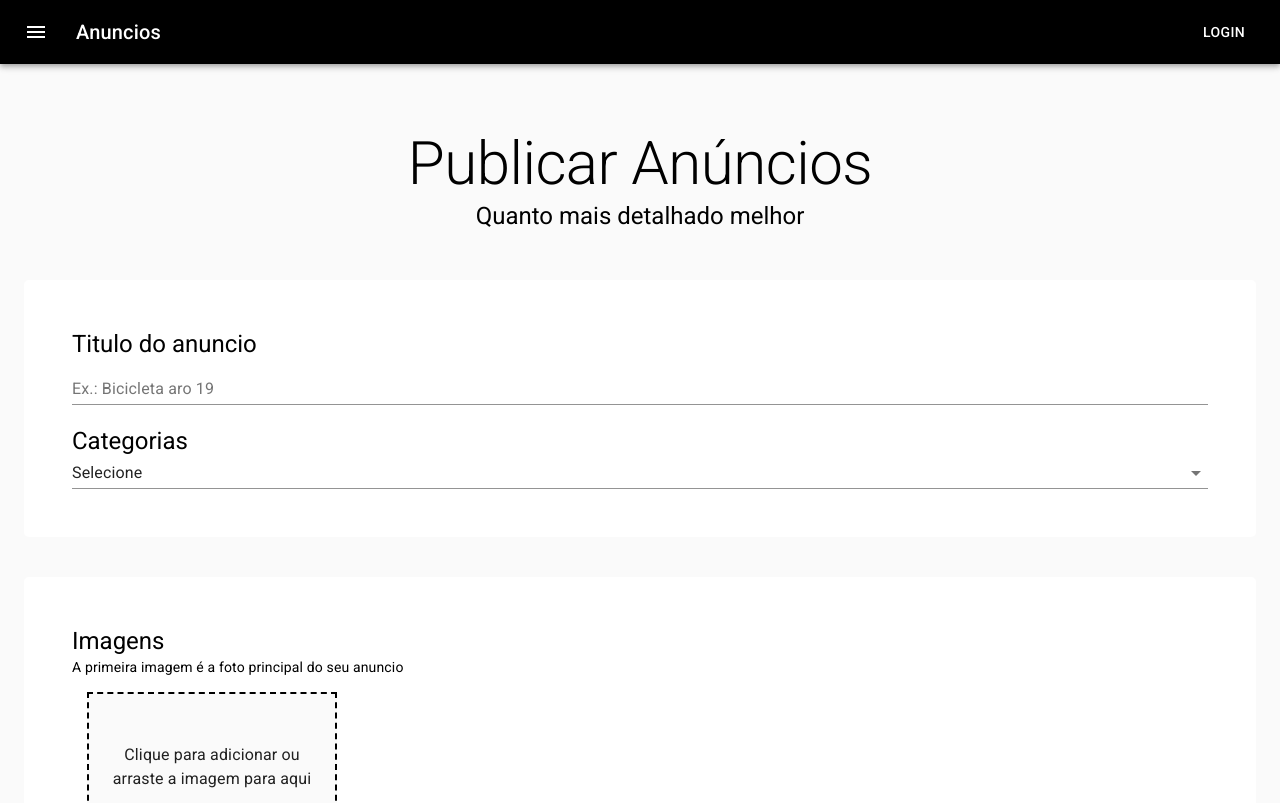
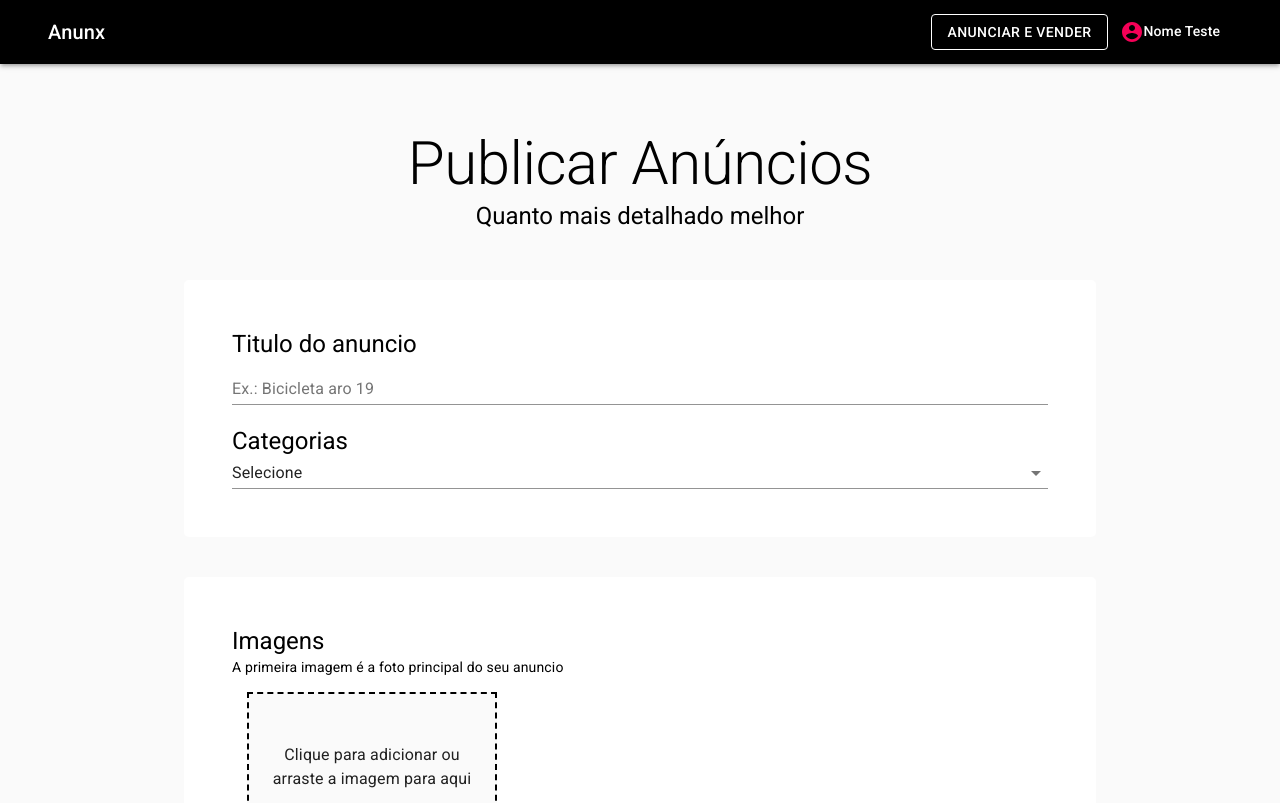
Before and after one commit to Mateustv/central-de-vendas-tipo-olx, a Next.js app: page /user/publish in a window 1280 px wide. Shown: the top 803 px of the page. Built offline with nearby package versions, Linux system fonts and the light colour scheme.

Commit message:
terminando de criar a pagina principal

```diff
--- a/pages/index.jsx
+++ b/pages/index.jsx
@@ -34,7 +34,7 @@ const Home = () => {
   return (
     <TemplateDefault>
       {/* TITULO PRINCIPAL */}
-      <Container maxWidth="sm" className={style.boxContainer}>
+      <Container maxWidth="lg" className={style.boxContainer}>
         <Typography component="h1" variant="h2" color="textPrimary">
           O que deseja encontrar ?
         </Typography>
@@ -49,7 +49,7 @@ const Home = () => {
         </Paper>
       </Container>
       {/* DESTAQUES */}
-      <Container maxWidth="sm" className={style.boxContainer}>
+      <Container maxWidth="md" className={style.boxContainer}>
         <Typography component="h2" variant="h3" color="textPrimary">
           Destaques
         </Typography>
--- a/pages/user/publish.jsx
+++ b/pages/user/publish.jsx
@@ -136,7 +136,7 @@ export default function Publish() {
                 </Box>
             </Container>
 
-            <Container maxWidth="sm" className={style.boxContainer}>
+            <Container maxWidth="md" className={style.boxContainer}>
                 <Box className={style.box}>
                     <Typography variant="h5" content="h5" color="primary">
                         Imagens
--- a/src/componentes/Header.jsx
+++ b/src/componentes/Header.jsx
@@ -1,31 +1,67 @@
-import AppBar from '@mui/material/AppBar';
-import Box from '@mui/material/Box';
-import Toolbar from '@mui/material/Toolbar';
-import Typography from '@mui/material/Typography';
-import Button from '@mui/material/Button';
-import IconButton from '@mui/material/IconButton';
-import MenuIcon from '@material-ui/icons/Menu';
+import Link from 'next/link'
+import AppBar from '@mui/material/AppBar'
+import Toolbar from '@mui/material/Toolbar'
+import Typography from '@mui/material/Typography'
+import { Avatar, Container, IconButton, makeStyles, Button, Divider, MenuItem } from '@material-ui/core'
+import { AccountCircle } from '@material-ui/icons'
+import { useState } from 'react'
+import { Menu } from '@mui/material'
+
+const useStyles = makeStyles((theme) => ({
+  titleName: {
+    marginLeft: 8,
+  }
+}))
 
 export default function Header() {
+  const style = useStyles()
+
+  const [anchorUserMenu, setAnchorUserMenu] = useState(false)
+  const openUserMenu = Boolean(anchorUserMenu)
+
   return (
-    <Box sx={{ flexGrow: 1 }}>
-      <AppBar position="static">
-        <Toolbar>
-          <IconButton
-            size="large"
-            edge="start"
-            color="inherit"
-            aria-label="menu"
-            sx={{ mr: 2 }}
-          >
-            <MenuIcon />
-          </IconButton>
-          <Typography variant="h6" component="div" sx={{ flexGrow: 1 }}>
-            Anuncios
-          </Typography>
-          <Button color="inherit">Login</Button>
-        </Toolbar>
+    <>
+      <AppBar position="static" elevation={3}>
+        <Container maxWidth='lg'>
+          <Toolbar>
+            <Typography variant="h6" component="div" sx={{ flexGrow: 1 }}>
+              Anunx
+            </Typography>
+
+            <Link href="/user/publish" passHref>
+              <Button color="inherit" variant="outlined" >
+                Anunciar e Vender
+              </Button>
+            </Link>
+
+            <IconButton color="secondary" onClick={(e) => setAnchorUserMenu(e.currentTarget)}>
+              {
+                true === false
+                  ? <Avatar src="" />
+                  : <AccountCircle />
+              }
+              <Typography variant="subtitle2" color="secondary" className={style.titleName}>
+                Nome Teste
+              </Typography>
+            </IconButton>
+
+            <Menu
+              anchorEl={anchorUserMenu}
+              open={openUserMenu}
+              onClose={() => { setAnchorUserMenu(null) }}
+            >
+              <Link href="/user/dashboard" passHref>
+                <MenuItem>Meus anúncios</MenuItem>
+              </Link>
+              <Link href="/user/publish" passHref>
+                <MenuItem>Publica novo anúncios</MenuItem>
+              </Link>
+              <Divider />
+              <MenuItem>Sair</MenuItem>
+            </Menu>
+          </Toolbar>
+        </Container>
       </AppBar>
-    </Box>
-  );
+    </>
+  )
 }
```
